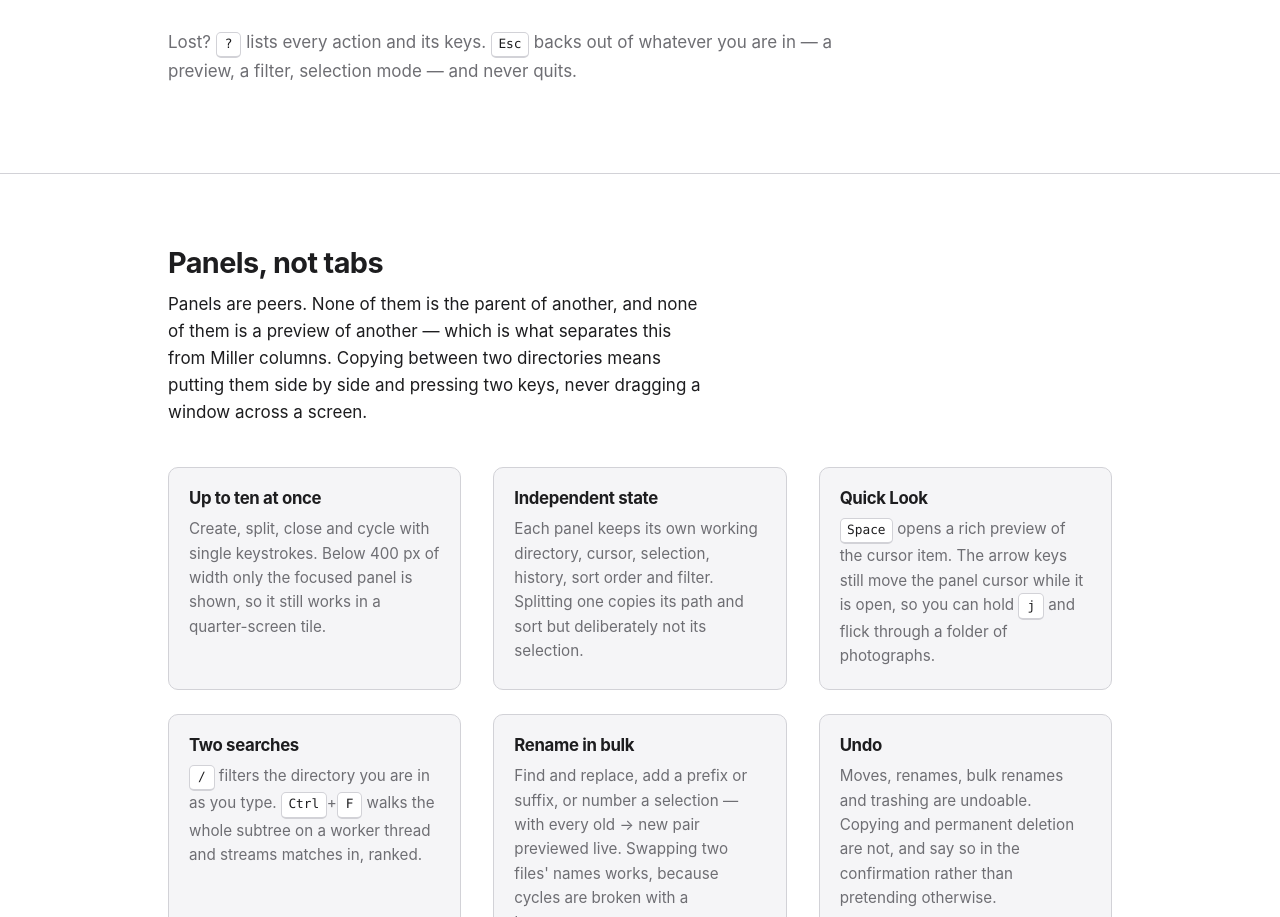
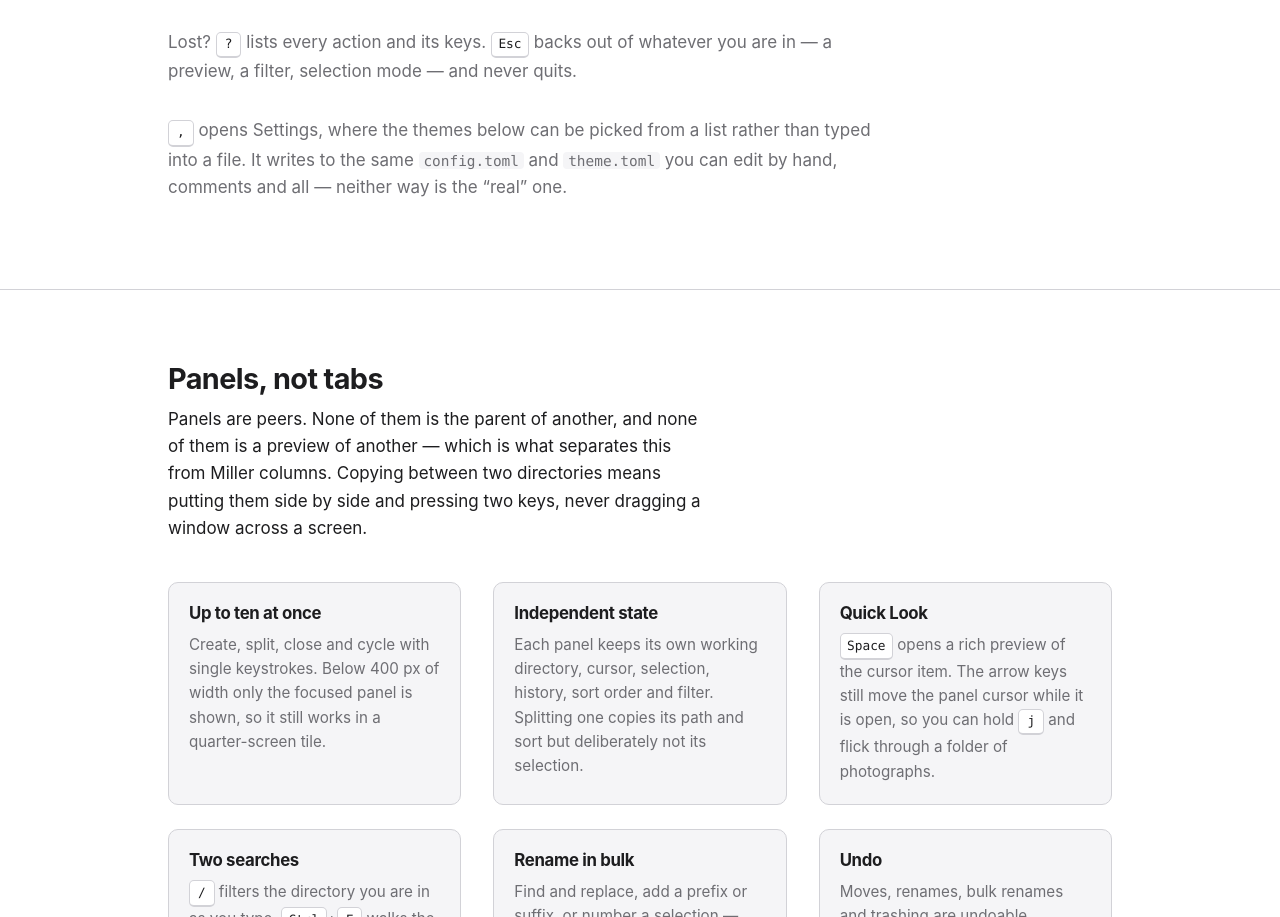
Before and after one commit to andyjeffries/panefile, a plain HTML site: page docs/site/index.html in a window 1280 px wide. Shown: the part 2374-3291 px from the top of the page. Drawn offline with Linux system fonts and the light colour scheme.

Commit message:
Refresh the site screenshots, and tell it about Settings
The screenshots now show the polished application inside its macOS frame:
decimal sizes, one date format, an unfocused pane a step quieter than the
focused one, and no half-row sliced off the bottom.

The Quickstart mentions that `,` opens Settings, and that it writes to the same
files you can edit by hand — neither way is the real one, which is the whole
design of it.

```diff
--- a/docs/site/index.html
+++ b/docs/site/index.html
@@ -146,6 +146,13 @@
       Lost? <kbd>?</kbd> lists every action and its keys. <kbd>Esc</kbd> backs
       out of whatever you are in &mdash; a preview, a filter, selection mode
       &mdash; and never quits.
+    </p>
+
+    <p class="aside">
+      <kbd>,</kbd> opens Settings, where the themes below can be picked from a
+      list rather than typed into a file. It writes to the same
+      <code>config.toml</code> and <code>theme.toml</code> you can edit by hand,
+      comments and all &mdash; neither way is the &ldquo;real&rdquo; one.
     </p>
   </div>
 </section>
```
Also changed, not shown: docs/site/screenshot-catppuccin-mocha.png, docs/site/screenshot-macos-light.png.
